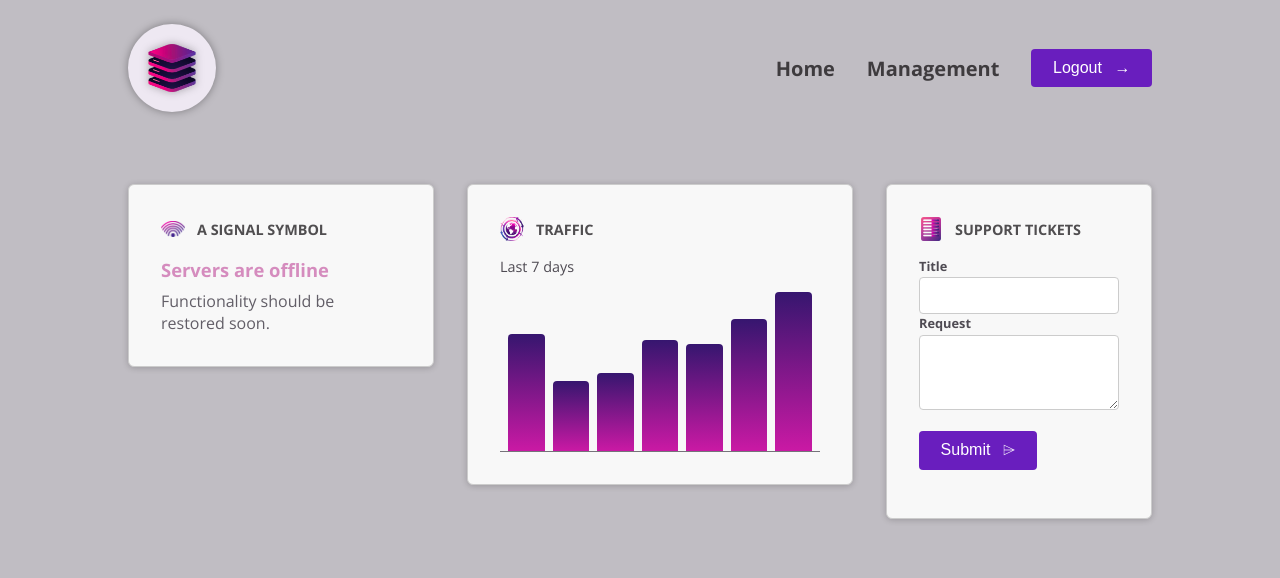
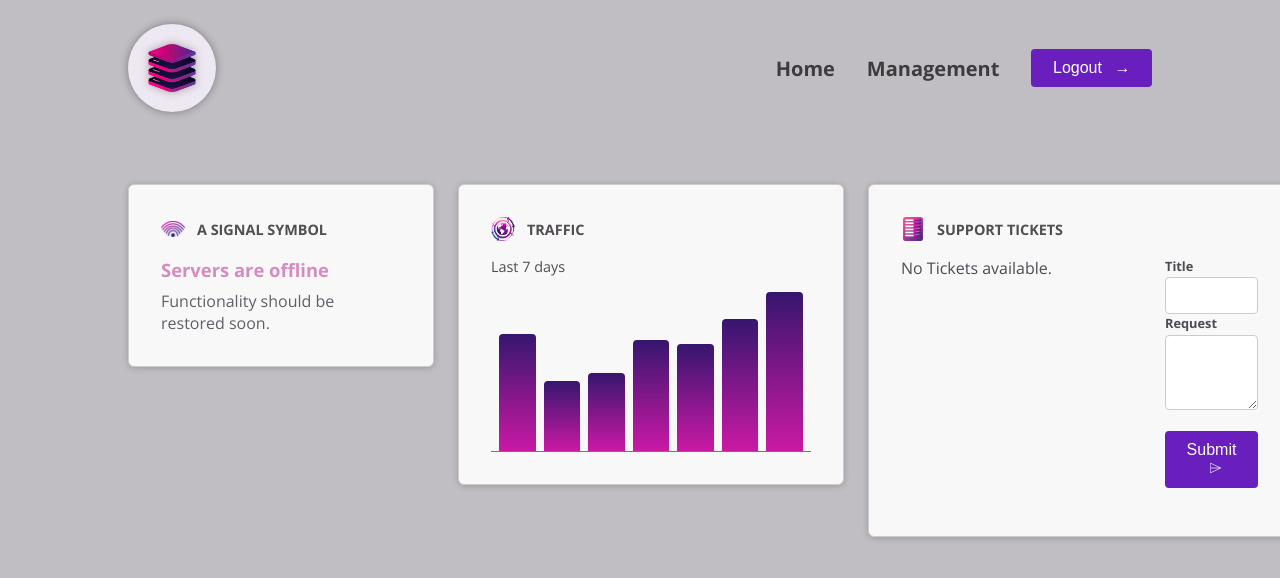
Before and after one commit to ZeusYunus/cmpDeepDive, an Angular app: page / in a window 1280 px wide. Shown: the top 578 px of the page. Built offline with nearby package versions, Linux system fonts and the light colour scheme.

Commit message:
A closer look at template for loops

```diff
--- a/src/app/dashboard/tickets/tickets.component.html
+++ b/src/app/dashboard/tickets/tickets.component.html
@@ -1,3 +1,15 @@
+<div>
+    <ul>
+        @for (ticket of tickets; track ticket.id) {
+            <li>
+                <app-ticket /> - {{ $first }}
+            </li>
+        } @empty {
+            <p>No Tickets available.</p>
+        }
+    </ul>
+</div>
+
 <div id="new-ticket">
     <app-new-ticket (add)="onAdd($event)"/>
 </div>
--- a/src/app/dashboard/tickets/tickets.component.ts
+++ b/src/app/dashboard/tickets/tickets.component.ts
@@ -2,11 +2,12 @@
 
 import { NewTicketComponent } from "./new-ticket/new-ticket.component";
 import { Ticket } from './tickets.model';
+import { TicketComponent } from "./ticket/ticket.component";
 
 @Component({
   selector: 'app-tickets',
   standalone: true,
-  imports: [NewTicketComponent],
+  imports: [NewTicketComponent, TicketComponent],
   templateUrl: './tickets.component.html',
   styleUrl: './tickets.component.css'
 })
```
